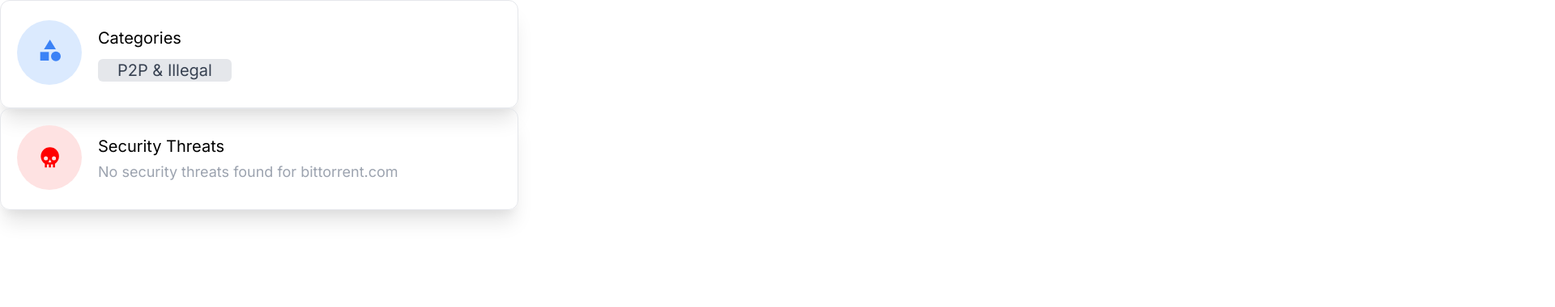
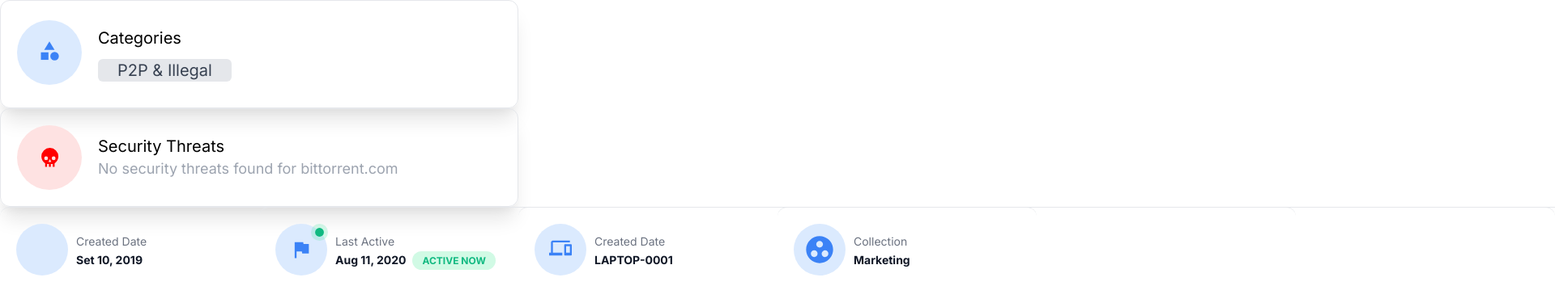
Before and after one commit to hnordt/web-template, a Next.js app: page / in a window 1280 px wide. Shown: the top 380 px of the page at 81% size, 1920 px wide, since content can reach past the window. Built offline with nearby package versions, Linux system fonts and the light colour scheme; what @tailwindcss/typography would draw is missing.

Commit message:
chore: Add info card layout

```diff
--- a/src/pages/index.js
+++ b/src/pages/index.js
@@ -1,4 +1,5 @@
 import React from "react"
+import { MdFlag, MdDevices, MdGroupWork } from "react-icons/md"
 
 function Categories() {
   return (
@@ -6,10 +7,8 @@
       <div className="m-5 mt-6 w-20 h-20 bg-blue-100 rounded-full">
         <svg
           xmlns="http://www.w3.org/2000/svg"
-          height="32"
-          viewBox="0 -1 23 24"
-          width="32"
-          className="mt-5 mx-auto text-blue-500 fill-current"
+          viewBox="0 0 24 24"
+          className="mt-6 mx-auto w-7 h-7 text-blue-500 fill-current"
         >
           <path d="M0 0h24v24H0z" fill="none" />
           <path d="M12 2l-5.5 9h11z" />
@@ -32,13 +31,8 @@
     <div className="flex w-1/2 border rounded-xl shadow-xl">
       <div className="m-5 mt-5 w-20 h-20 bg-red-100 rounded-full">
         <svg
-          xmlns="http://www.w3.org/2000/svg"
-          xmlnsXlink="http://www.w3.org/1999/xlink"
-          version="1.1"
-          width="30"
-          height="30"
-          viewBox="-0.5 -0.5 24 24"
-          className="mt-6 mx-auto text-green-600 fill-current"
+          viewBox="-0.5 -1.5 24 24"
+          className="mt-6 mx-auto w-7 h-7 text-green-600 fill-current"
         >
           <path
             fill="red"
@@ -47,10 +41,88 @@
         </svg>
       </div>
       <div className="py-8">
-        <span className="block mb-1 text-xl">Security Threats</span>
+        <span className="block text-xl">Security Threats</span>
         <span className="text-gray-400 text-lg">
           No security threats found for bittorrent.com
         </span>
+      </div>
+    </div>
+  )
+}
+
+function Infos() {
+  return (
+    <div className="grid grid-cols-4">
+      {/* Created Date */}
+
+      <div className="flex w-screen border-t rounded-xl">
+        <div className="ml-5 mr-2.5 mt-5 w-16 h-16 bg-blue-100 rounded-full">
+          {/* ÍCONE */}
+        </div>
+        <div className="py-8">
+          <span className="block text-gray-500 text-sm font-normal">
+            Created Date
+          </span>
+          <span className="text-gray-900 text-sm font-bold">Set 10, 2019</span>
+        </div>
+      </div>
+
+      {/* Last Active */}
+
+      <div className="relative flex w-screen border-t rounded-xl">
+        <svg
+          xmlns="http://www.w3.org/2000/svg"
+          height="21"
+          viewBox="0 0 24 24"
+          width="21"
+          className="absolute left-16 top-5 p-1 text-green-500 bg-green-300 bg-opacity-30 rounded-full fill-current"
+        >
+          <circle cx="12" cy="12" r="10" />
+        </svg>
+        <div className="ml-5 mr-2.5 mt-5 p-0.5 w-16 h-16 bg-blue-100 rounded-full">
+          <MdFlag className="mx-auto my-4 w-7 h-7 text-blue-500" />
+        </div>
+        <div className="py-8">
+          <span className="block text-gray-500 text-sm font-normal">
+            Last Active
+          </span>
+          <div>
+            <span className="text-gray-900 text-sm font-bold">
+              Aug 11, 2020
+            </span>
+            <span className="ml-2 px-3 py-1 text-green-500 text-xs font-bold bg-green-100 rounded-xl">
+              ACTIVE NOW
+            </span>
+          </div>
+        </div>
+      </div>
+
+      {/* Roaming Client */}
+
+      <div className="flex w-screen border-t rounded-xl">
+        <div className="ml-5 mr-2.5 mt-5 w-16 h-16 bg-blue-100 rounded-full">
+          <MdDevices className="mx-auto my-4 w-7 h-7 text-blue-500" />
+        </div>
+        <div className="py-8">
+          <span className="block text-gray-500 text-sm font-normal">
+            Created Date
+          </span>
+          <span className="text-gray-900 text-sm font-bold">LAPTOP-0001</span>
+        </div>
+      </div>
+
+      {/* Collection */}
+
+      <div className="flex w-screen border-t rounded-xl">
+        <div className="ml-5 mr-2.5 mt-5 w-16 h-16 bg-blue-100 rounded-full">
+          <MdGroupWork className="mx-auto my-3 w-10 h-10 text-blue-500" />
+        </div>
+        <div className="py-8">
+          <span className="block text-gray-500 text-sm font-normal">
+            Collection
+          </span>
+          <span className="text-gray-900 text-sm font-bold">Marketing</span>
+        </div>
       </div>
     </div>
   )
@@ -61,6 +133,7 @@
     <>
       <Categories />
       <SecurityThreats />
+      <Infos />
     </>
   )
 }
```
